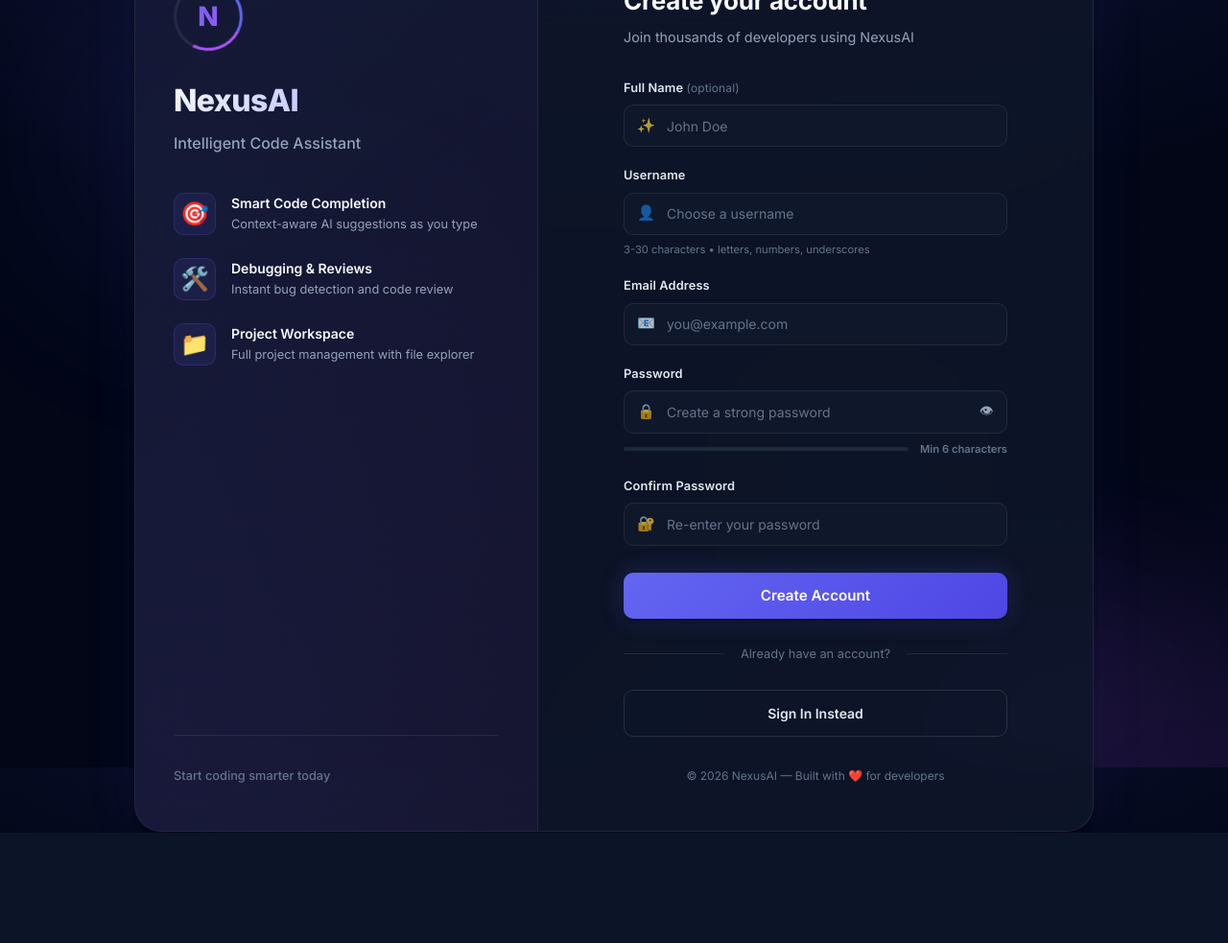
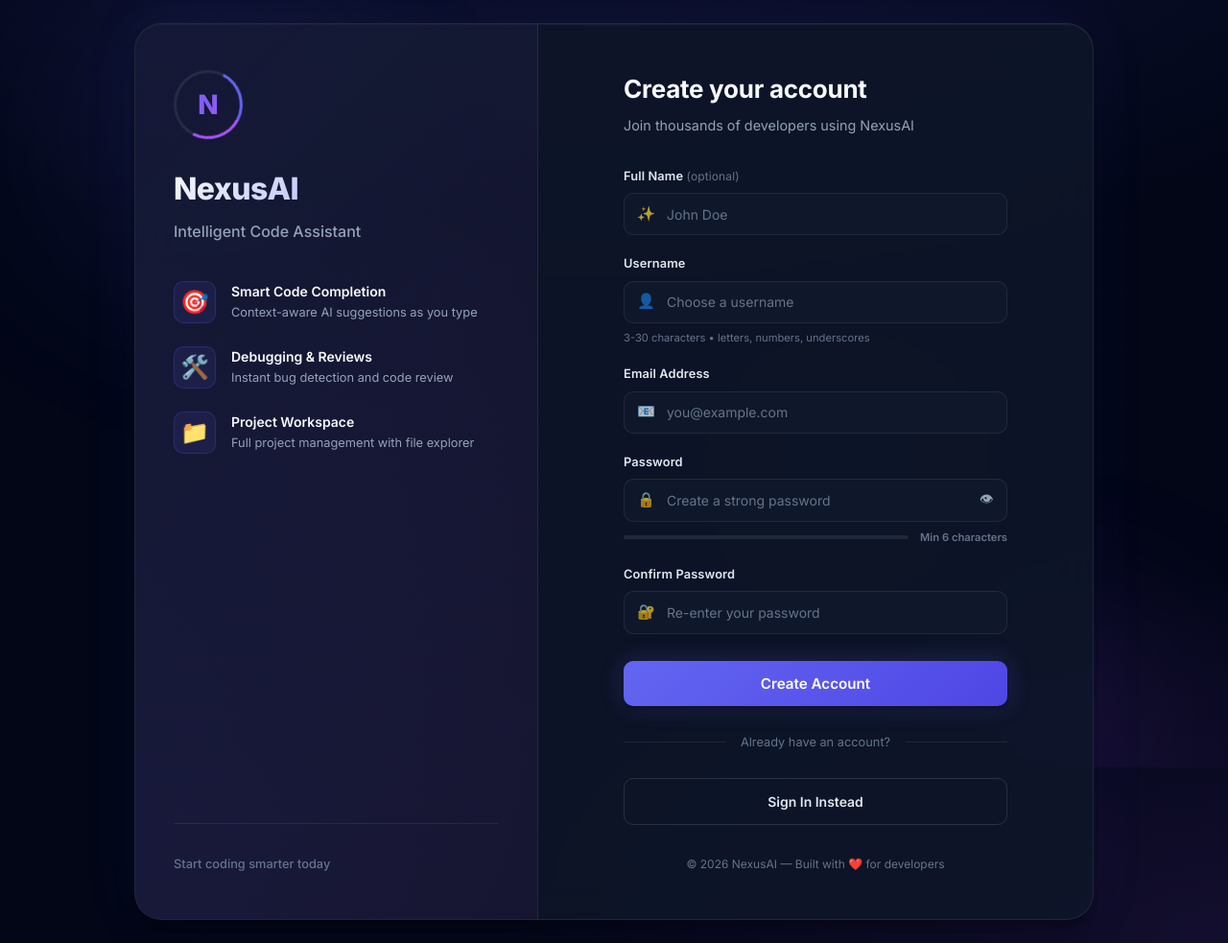
Before and after one commit to mostafaabb/AiSmartAssistant, a Flask app: page /register in a window 1280 px wide. Shown: the whole page at 96% size. Before the commit the page ends 868 px from the top, so only its background shows below. Run offline with Flask 3, Linux system fonts and the light colour scheme; some libraries are stand-ins or nearby versions.

Commit message:
Fixing register design

```diff
--- a/ai_smart_assistant/app/assets/css/style.css
+++ b/ai_smart_assistant/app/assets/css/style.css
@@ -92,6 +92,8 @@ html {
     -webkit-font-smoothing: antialiased;
 }
 
+/* Use flexible body sizing to avoid clipping full-page auth layouts
+   (fixes pages that rely on internal scroll like auth pages) */
 body {
     background: var(--bg-deep);
     background-image:
@@ -99,8 +101,9 @@ body {
         radial-gradient(ellipse 60% 40% at 100% 100%, rgba(168, 85, 247, 0.1), transparent);
     color: var(--text-primary);
     font-family: 'Inter', -apple-system, BlinkMacSystemFont, system-ui, sans-serif;
-    height: 100vh;
-    overflow: hidden;
+    min-height: 100vh;
+    height: auto;
+    overflow: auto;
     line-height: 1.5;
 }
 
```
